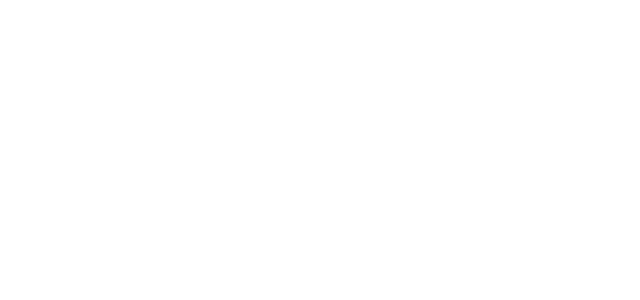
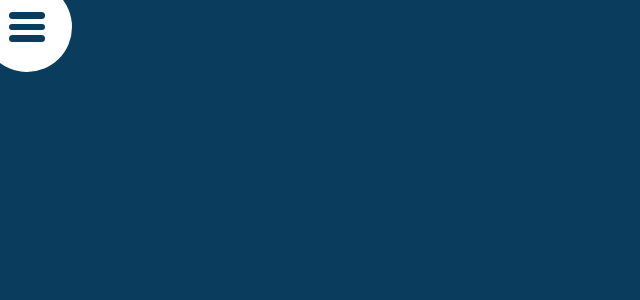
Before and after one commit to imAbizars/GoSeaProject, a React (Vite) app: page / in a window 1280 px wide. Shown: the top 300 px of the page, without its empty margins (0-640 px from the left). Built offline with nearby package versions, Linux system fonts and the light colour scheme.

Commit message:
feat:add components/layout navbar

```diff
--- a/package.json
+++ b/package.json
@@ -11,6 +11,7 @@
   },
   "dependencies": {
     "@tailwindcss/vite": "^4.2.4",
+    "motion": "^12.38.0",
     "react": "^19.2.5",
     "react-dom": "^19.2.5",
     "tailwindcss": "^4.2.4"
--- a/src/App.jsx
+++ b/src/App.jsx
@@ -1,9 +1,10 @@
-
-
+import Navbar from "./components/layout/Navbar"
 export default function App(){
   return(
     <>
-
+      <section className="w-full min-h-screen bg-background">
+        <Navbar/>
+      </section>
     </>
   )
 }
--- /dev/null
+++ b/src/components/layout/Navbar.jsx
@@ -0,0 +1,84 @@
+import { useState } from "react"
+import * as motion from "motion/react-client"
+import { AnimatePresence } from "motion/react"
+
+export default function Navbar() {
+  const [isOpen, setIsOpen] = useState(false);
+
+  const toggleNav = () => setIsOpen(!isOpen);
+
+  const navLinks = ["Home", "About", "Projects", "Contact"];
+
+  const topBar = {
+    closed: { translateY: 0, rotate: 0 },
+    open:   { translateY: 10, rotate: 45 },
+  };
+  const midBar = {
+    closed: { opacity: 1, width: "2rem" },
+    open:   { opacity: 0, width: 0 },
+  };
+  const botBar = {
+    closed: { translateY: 0, rotate: 0 },
+    open:   { translateY: -10, rotate: -45 },
+  };
+
+  return (
+    <>
+      <nav className="flex items-center w-full h-20 bg-background">
+        <div className="absolute -top-4 -left-4 bg-white p-6 rounded-full z-50">
+          <motion.button
+            className="flex flex-col gap-1 cursor-pointer w-8 h-8 items-center justify-center"
+            onClick={toggleNav}
+            animate={isOpen ? "open" : "closed"}
+            whileTap={{ scale: 0.85 }}
+          >
+            <motion.span
+              variants={topBar}
+              transition={{ duration: 0.4, ease: [0.76, 0, 0.24, 1] }}
+              className="block bg-background h-1.5 w-8 rounded-full origin-center"
+            />
+            <motion.span
+              variants={midBar}
+              transition={{ duration: 0.3 }}
+              className="block bg-background h-1.5 w-8 rounded-full"
+            />
+            <motion.span
+              variants={botBar}
+              transition={{ duration: 0.4, ease: [0.76, 0, 0.24, 1] }}
+              className="block bg-background h-1.5 w-8 rounded-full origin-center"
+            />
+          </motion.button>
+        </div>
+      </nav>
+
+      <AnimatePresence>
+        {isOpen && (
+          <motion.div
+            key="fullscreen-menu"
+            initial={{ clipPath: "circle(0% at 3% 3%)" }}
+            animate={{ clipPath: "circle(150% at 3% 3%)" }}
+            exit={{ clipPath: "circle(0% at 3% 3%)" }}
+            transition={{ duration: 0.6, ease: [0.76, 0, 0.24, 1] }}
+            className="fixed inset-0 bg-white z-40 flex items-center justify-center"
+          >
+            <nav className="flex flex-col items-center gap-8">
+              {navLinks.map((link, i) => (
+                <motion.a
+                  key={link}
+                  href="#"
+                  initial={{ opacity: 0, y: 40 }}
+                  animate={{ opacity: 1, y: 0 }}
+                  exit={{ opacity: 0, y: 40 }}
+                  transition={{ delay: i * 0.1 + 0.3, duration: 0.4 }}
+                  className="text-background text-3xl font-bold tracking-tight hover:text-accent transition-colors"
+                >
+                  {link}
+                </motion.a>
+              ))}
+            </nav>
+          </motion.div>
+        )}
+      </AnimatePresence>
+    </>
+  );
+}
--- a/src/index.css
+++ b/src/index.css
@@ -3,7 +3,7 @@
 :root {
   --text: #ffffff;
   --text-h: #08060d;
-  --background: #2c2ea0;
+  --background: #093C5D;
   --border: #000000;
   --shadow:
     rgba(0, 0, 0, 0.1) 0 10px 15px -3px, rgba(0, 0, 0, 0.05) 0 4px 6px -2px;
--- a/src/pages/Home.jsx
+++ b/src/pages/Home.jsx
@@ -0,0 +1,7 @@
+export default function Home(){
+    return(
+        <section>
+
+        </section>
+    )
+}
```
Also changed, not shown: 1 other file (tests, documents, lock files or other folders).
